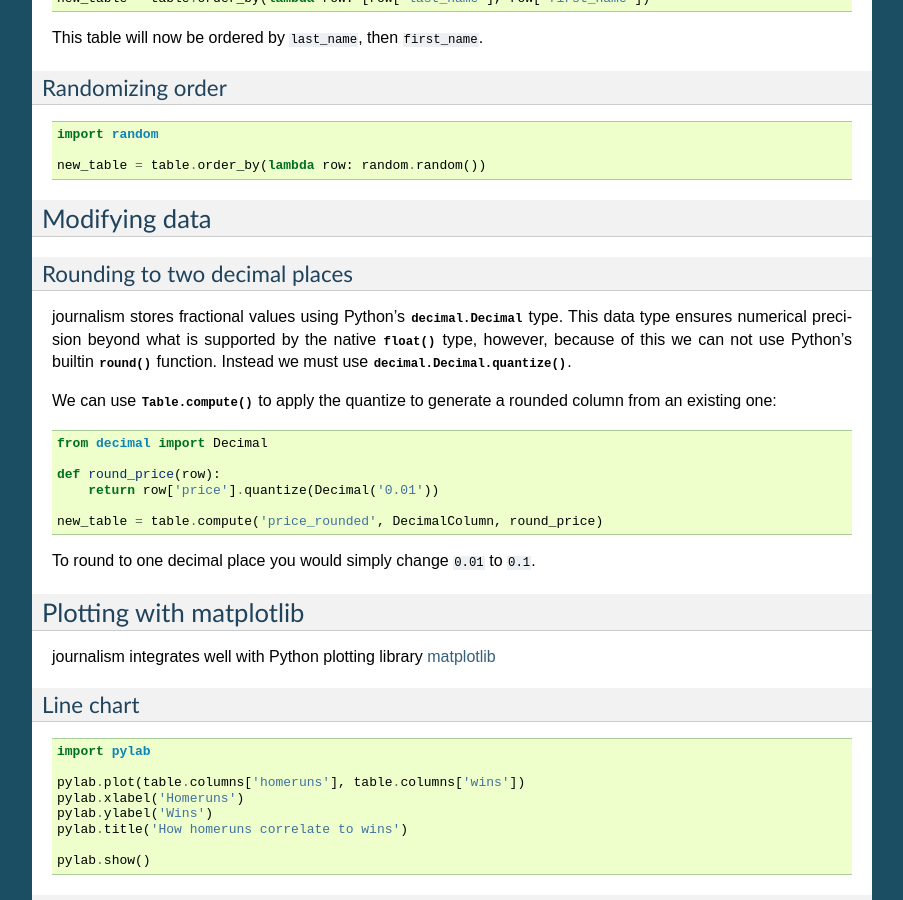
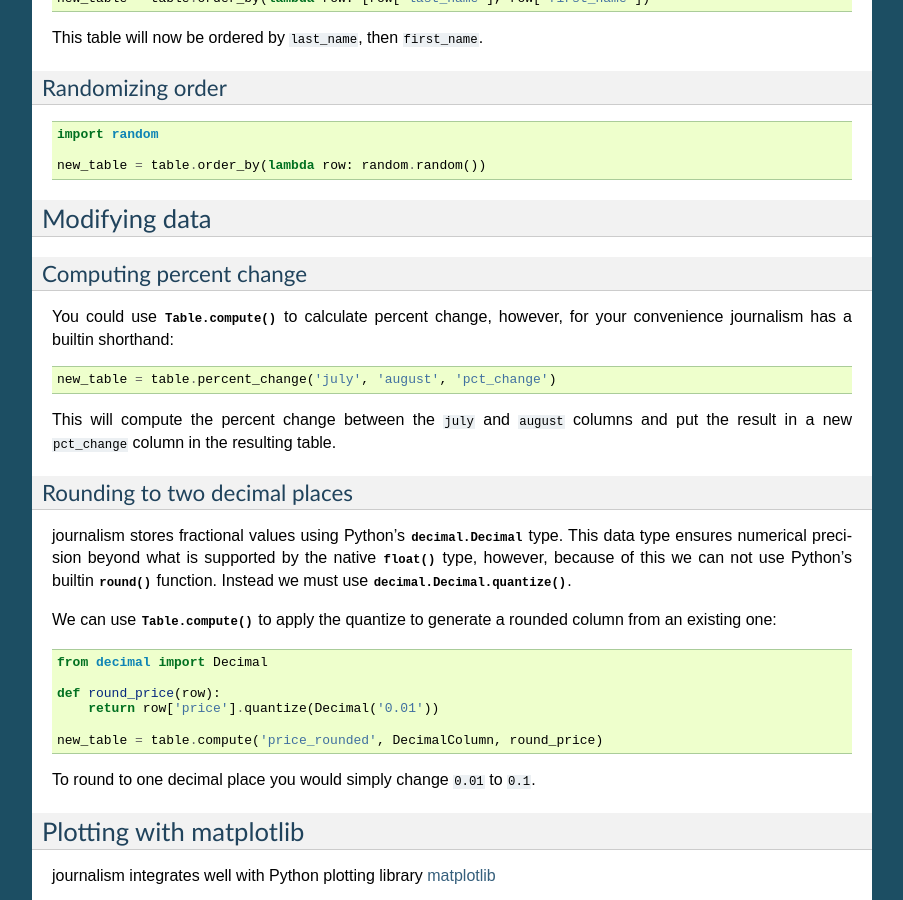
Before and after one commit to wireservice/agate, a Sphinx documentation site: the page built from docs/cookbook.rst, in a window 1280 px wide and 900 px high, scrolled down 2181 px. Shown: the whole window, without its empty margins (198-1101 px from the left). Built offline with Sphinx 7.4.7, drawn with Linux system fonts in a browser that asks for light colours; some of the changed text lies outside the part shown.

Commit message:
Cookbook: percent change. Closes #67.

```diff
--- a/docs/cookbook.rst
+++ b/docs/cookbook.rst
@@ -147,6 +147,17 @@ Randomizing order
 Modifying data
 ==============
 
+Computing percent change
+------------------------
+
+You could use :meth:`.Table.compute` to calculate percent change, however, for your convenience journalism has a builtin shorthand:
+
+.. code-block:: python
+
+    new_table = table.percent_change('july', 'august', 'pct_change')
+
+This will compute the percent change between the :code:`july` and :code:`august` columns and put the result in a new :code:`pct_change` column in the resulting table.
+
 Rounding to two decimal places
 ------------------------------
 
```
Also changed, not shown: 1 other file.
